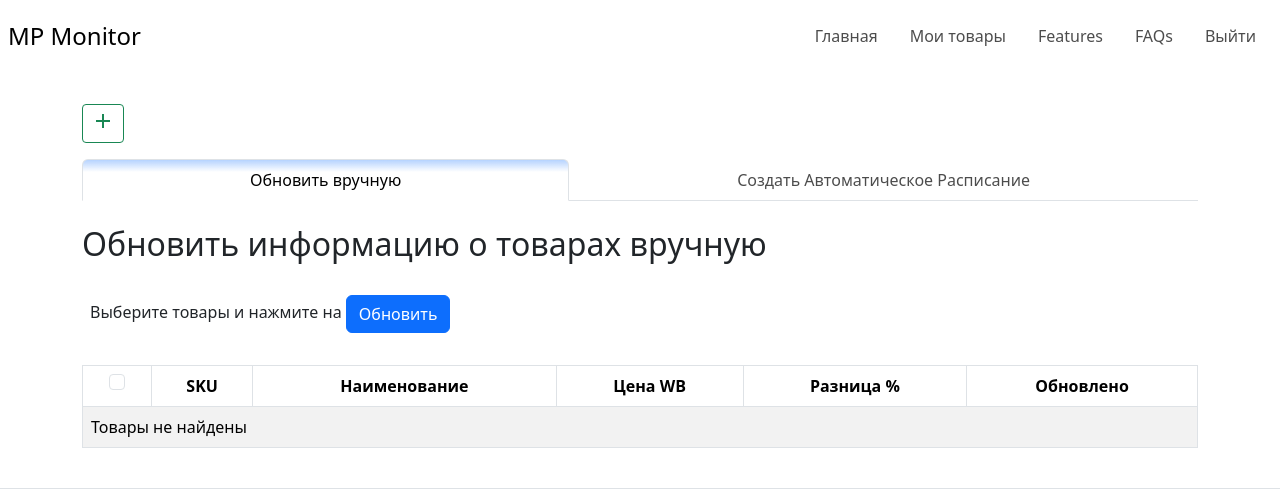
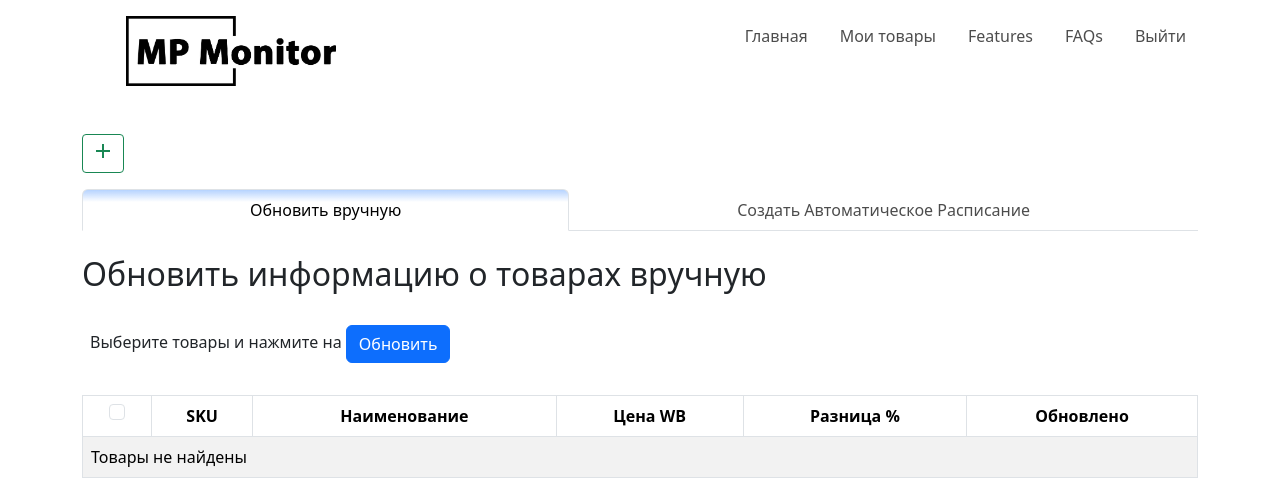
Before and after one commit to igorsimb/mp-monitor, a Django app: page /item_list/ in a window 1280 px wide. Shown: the top 493 px of the page. Run offline with Django 3.2, Linux system fonts and the light colour scheme; the visitor is signed in with stand-in values (Sample User, id 1); data that the repository does not hold is empty; parts of the project's set-up code (start-up, migrations or seed data) failed here and were passed over; some libraries are stand-ins or nearby versions.

Commit message:
feature(base.html): add logo to nav
Closes https://github.com/igorsimb/mp-monitor/issues/55
Also added logout url in nav.

```diff
--- a/main/templates/main/base.html
+++ b/main/templates/main/base.html
@@ -29,11 +29,10 @@
 
 <!-- Navigation -->
 {% if user.is_authenticated %}
-    <nav class="d-flex flex-wrap justify-content-center py-3 mb-4 px-2">
+    <nav class="container d-flex flex-wrap justify-content-center py-3 mb-4 px-2">
         <a href="{% url 'index' %}"
-           class="d-flex align-items-center mb-3 mb-md-0 me-md-auto link-body-emphasis text-decoration-none">
-            {#            <img src="#" width="40" height="32" alt="logo">#}
-            <span class="fs-4">MP Monitor</span>
+           class="d-flex align-items-center ms-5 mb-md-0 me-md-auto link-body-emphasis text-decoration-none">
+            <img src="{% static 'img/homepage/logo.jpg' %}" width="210" height="70" alt="logo">
         </a>
 
         <ul class="nav nav-pills">
@@ -42,16 +41,16 @@
             </li>
             <li class="nav-item"><a href="#" class="nav-link">Features</a></li>
             <li class="nav-item"><a href="#" class="nav-link">FAQs</a></li>
-            <li class="nav-item"><a href="#" class="nav-link">Выйти</a></li>
+            <li class="nav-item"><a href="{% url 'account_logout' %}" class="nav-link">Выйти</a></li>
         </ul>
     </nav>
 
 {% else %}
 
-    <nav class="d-flex flex-wrap justify-content-center py-3 mb-4 px-2">
-        <a href="/" class="d-flex align-items-center mb-3 mb-md-0 me-md-auto link-body-emphasis text-decoration-none">
-            {#            <img src="#" width="40" height="32" alt="logo">#}
-            <span class="fs-4">MP Monitor</span>
+    <nav class="container d-flex flex-wrap justify-content-center py-3 mb-4 px-2">
+        <a href="{% url 'index' %}"
+           class="d-flex align-items-center ms-5 mb-md-0 me-md-auto link-body-emphasis text-decoration-none">
+            <img src="{% static 'img/homepage/logo.jpg' %}" width="210" height="70" alt="logo">
         </a>
 
         <ul class="nav nav-pills">
```
Also changed, not shown: static/img/homepage/benefit-image-1.png (added), static/img/homepage/benefit-image-2.png (added), static/img/homepage/glyph-1.svg (added), static/img/homepage/glyph.svg (added), static/img/homepage/hero-image-2.png (added), static/img/homepage/logo.jpg (added), 1 other file.
